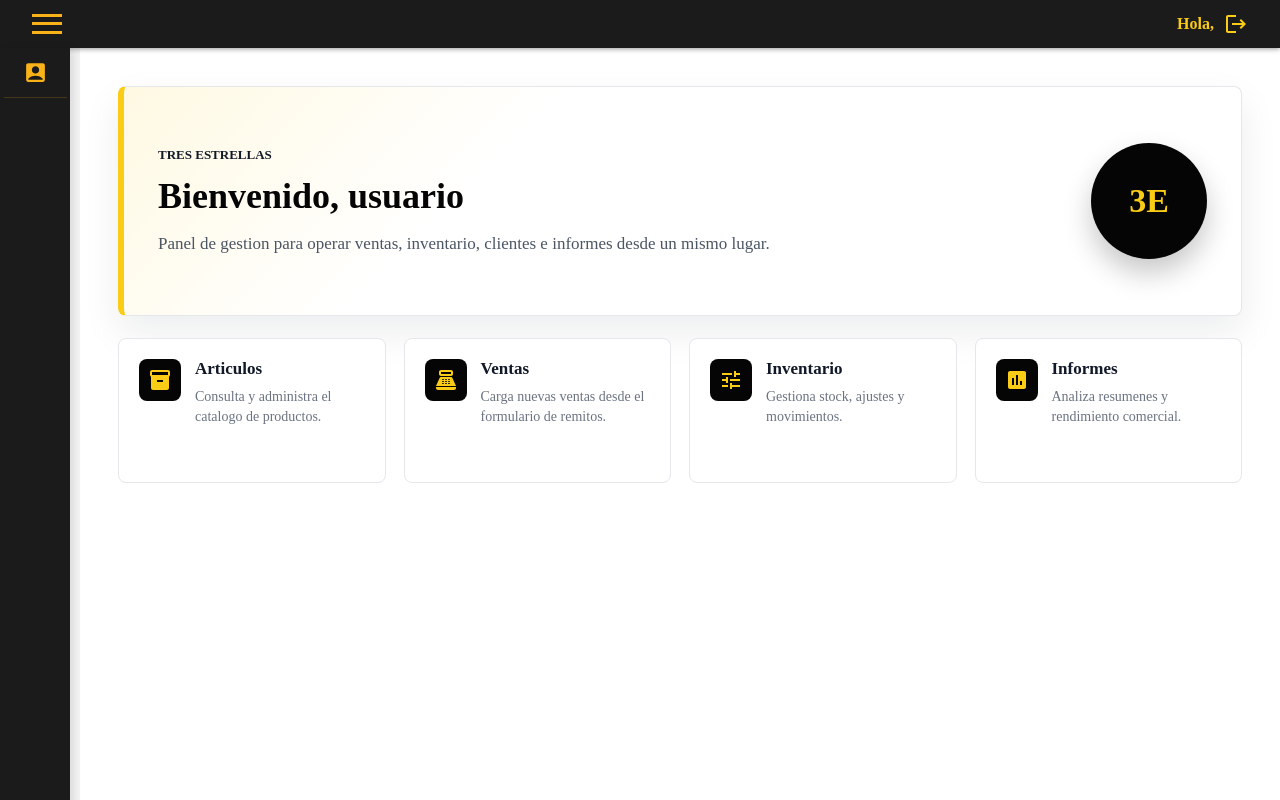
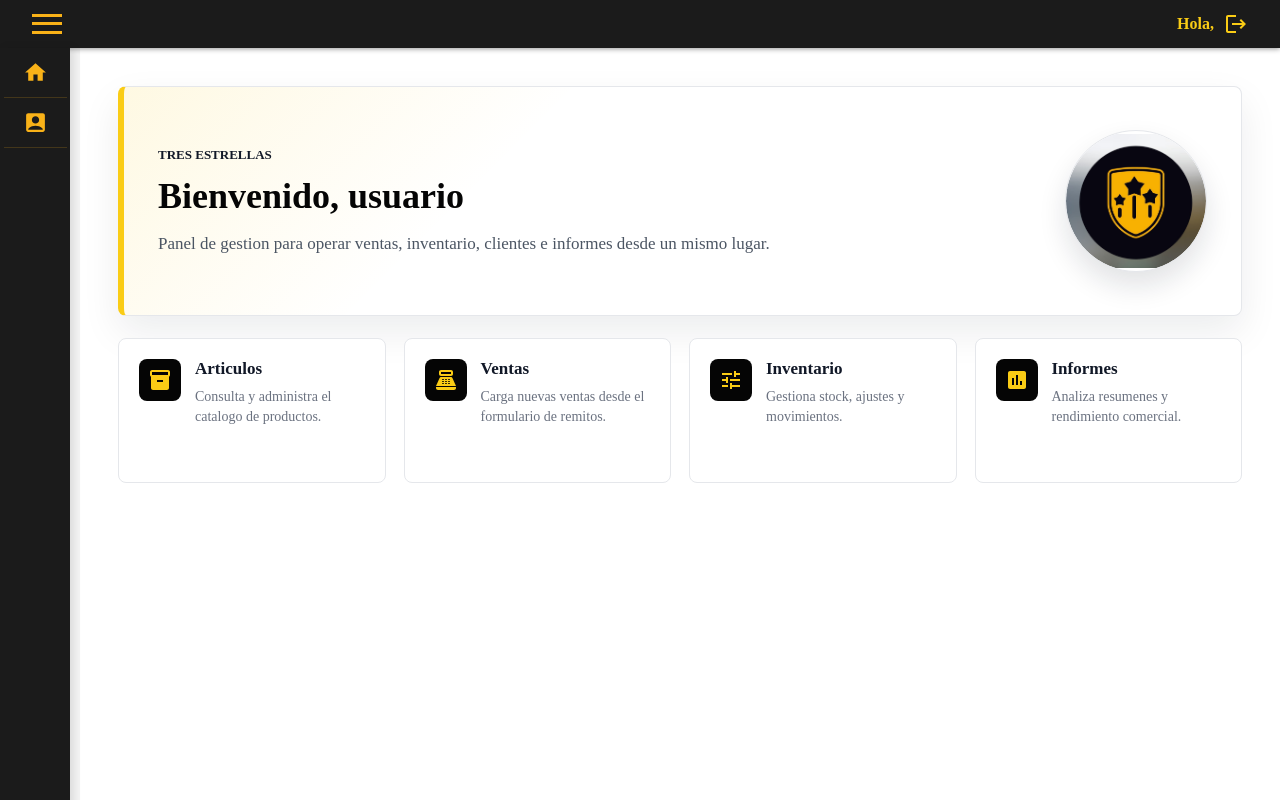
Before and after one commit to TresEstrellasIndumentaria/Front, a React (Create React App) app: page / in a window 1280 px wide. Built offline with nearby package versions, Linux system fonts and the light colour scheme; sample sign-in values are in the browser's storage.

Commit message:
correcciones

```diff
--- a/src/Components/Barra-lateral-extendible/index.jsx
+++ b/src/Components/Barra-lateral-extendible/index.jsx
@@ -6,6 +6,7 @@ import AdminPanelSettingsIcon from '@mui/icons-material/AdminPanelSettings';
 import BarChartIcon from '@mui/icons-material/BarChart';
 import ContactEmergencyIcon from '@mui/icons-material/ContactEmergency';
 import GroupsIcon from '@mui/icons-material/Groups';
+import HomeIcon from '@mui/icons-material/Home';
 import InventoryIcon from '@mui/icons-material/Inventory';
 import KeyboardArrowDownIcon from '@mui/icons-material/KeyboardArrowDown';
 import LocalMallIcon from '@mui/icons-material/LocalMall';
@@ -16,6 +17,12 @@ import { PERMISOS, usuarioTieneAlgunPermiso } from '../../Config/permisos';
 import './estilos.css';
 
 const MENU_ITEMS = [
+  {
+    key: 'inicio',
+    label: 'Inicio',
+    Icon: HomeIcon,
+    directTo: '/',
+  },
   {
     key: 'usuario',
     label: 'Datos personales',
--- a/src/Pages/Home/index.jsx
+++ b/src/Pages/Home/index.jsx
@@ -4,6 +4,7 @@ import AssessmentIcon from '@mui/icons-material/Assessment';
 import Inventory2Icon from '@mui/icons-material/Inventory2';
 import PointOfSaleIcon from '@mui/icons-material/PointOfSale';
 import TuneIcon from '@mui/icons-material/Tune';
+import tresEstLogo from '../../Images/logo.jpg';
 import { userData } from '../../LocalStorage';
 import './styles.css';
 
@@ -51,7 +52,7 @@ function Home() {
                 </div>
 
                 <div className="home-brand-mark" aria-hidden="true">
-                    3E
+                    <img src={tresEstLogo} alt=""/>
                 </div>
             </div>
 
--- a/src/Pages/Home/styles.css
+++ b/src/Pages/Home/styles.css
@@ -50,18 +50,26 @@
 }
 
 .home-brand-mark {
-    width: 116px;
-    height: 116px;
+    width: 142px;
+    height: 142px;
     flex: 0 0 auto;
     display: flex;
     align-items: center;
     justify-content: center;
     border-radius: 50%;
-    background: #050505;
-    color: #facc15;
-    font-size: 34px;
-    font-weight: 900;
-    box-shadow: 0 14px 28px rgba(0, 0, 0, 0.22);
+    background: #ffffff;
+    border: 1px solid #e5e7eb;
+    overflow: hidden;
+    box-shadow: 0 14px 28px rgba(17, 24, 39, 0.12);
+}
+
+.home-brand-mark img {
+    width: 100%;
+    height: 100%;
+    object-fit: contain;
+    display: block;
+    box-sizing: border-box;
+    border-radius: 50%;
 }
 
 .home-quick-grid {
@@ -120,6 +128,7 @@
     line-height: 1.45;
 }
 
+
 @media screen and (max-width: 1100px) {
     .home-quick-grid {
         grid-template-columns: repeat(2, minmax(0, 1fr));
@@ -142,9 +151,8 @@
     }
 
     .home-brand-mark {
-        width: 82px;
-        height: 82px;
-        font-size: 25px;
+        width: 92px;
+        height: 92px;
     }
 
     .home-quick-grid {
```
Also changed, not shown: src/Images/tresEst.jpeg (added).
